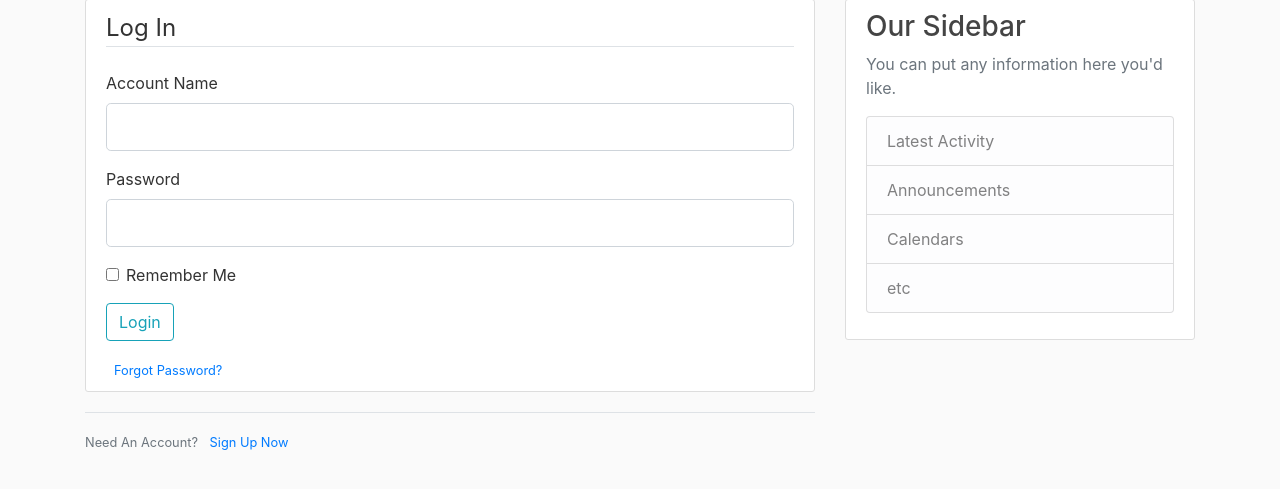
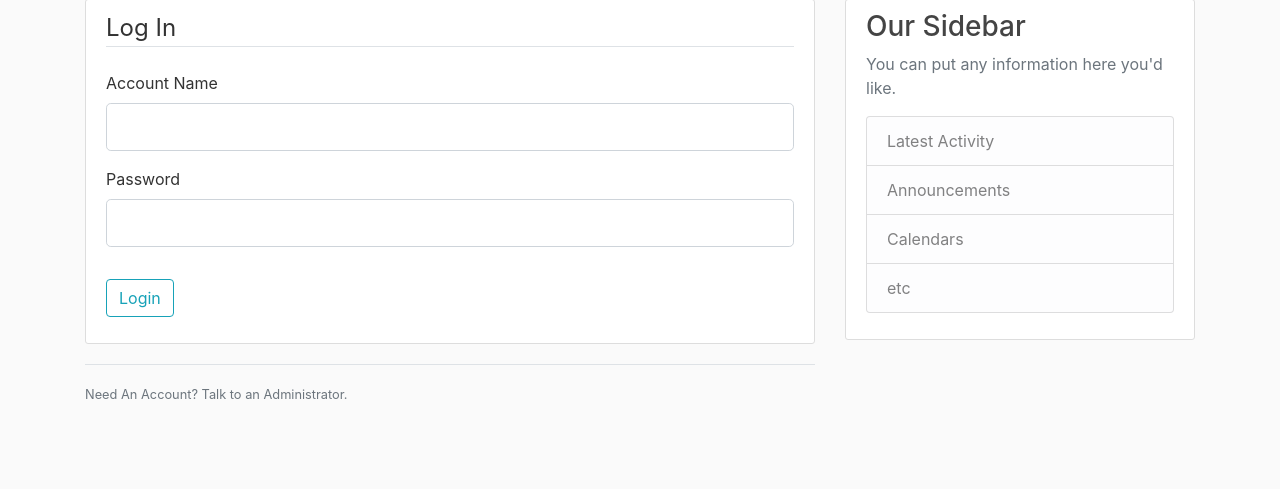
Before and after one commit to sohinithota/COMP-353-Project, a Flask app: page / in a window 1280 px wide. Shown: the part 81-570 px from the top of the page. Run offline with Flask 2, Linux system fonts and the light colour scheme; parts of the project's set-up code (start-up, migrations or seed data) failed here and were passed over; some libraries are stand-ins or nearby versions.

Commit message:
Create the proper login procedure
Signed-off-by: Nicholas Synovic <nicholas.synovic@gmail.com>

```diff
--- a/PYTHON CODE/flaskDemo/forms.py
+++ b/PYTHON CODE/flaskDemo/forms.py
@@ -43,10 +43,8 @@ class RegistrationForm(FlaskForm):
             raise ValidationError('That username is taken. Please choose a different one.')
 
 class LoginForm(FlaskForm):
-    accountname = StringField('Account Name',
-                        validators=[DataRequired()])
+    accountname = StringField('Account Name', validators=[DataRequired()])
     password = PasswordField('Password', validators=[DataRequired()])
-    remember = BooleanField('Remember Me')
     submit = SubmitField('Login')
 
 class UpdateAccountForm(FlaskForm):
--- a/PYTHON CODE/flaskDemo/routes.py
+++ b/PYTHON CODE/flaskDemo/routes.py
@@ -10,8 +10,6 @@ from datetime import datetime
 
 
 @app.route("/")
-@app.route("/login")
-
 @app.route("/login", methods=['GET', 'POST'])
 def login():
 	if current_user.is_authenticated:
@@ -20,7 +18,7 @@ def login():
 	if form.validate_on_submit():
 		user = User.query.filter_by(accountname=form.accountname.data).first()
 		if user and bcrypt.check_password_hash(user.password, form.password.data):
-			login_user(user, remember=form.remember.data)
+			login_user(user)
 			next_page = request.args.get('next')
 			return redirect(next_page) if next_page else redirect(url_for('home'))
 		else:
--- a/PYTHON CODE/flaskDemo/templates/login.html
+++ b/PYTHON CODE/flaskDemo/templates/login.html
@@ -1,7 +1,7 @@
 {% extends "layout.html" %}
 {% block content %}
     <div class="content-section">
-        <form method="POST" action="">
+        <form method="POST" action="{{url_for('login')}}">
             {{ form.hidden_tag() }}
             <fieldset class="form-group">
                 <legend class="border-bottom mb-4">Log In</legend>
@@ -31,22 +31,15 @@
                         {{ form.password(class="form-control form-control-lg") }}
                     {% endif %}
                 </div>
-                <div class="form-check">
-                    {{ form.remember(class="form-check-input") }}
-                    {{ form.remember.label(class="form-check-label") }}
-                </div>
             </fieldset>
             <div class="form-group">
                 {{ form.submit(class="btn btn-outline-info") }}
             </div>
-            <small class="text-muted ml-2">
-                <a href="#">Forgot Password?</a>
-            </small>
         </form>
     </div>
     <div class="border-top pt-3">
         <small class="text-muted">
-            Need An Account? <a class="ml-2" href="{{ url_for('register') }}">Sign Up Now</a>
+            Need An Account? Talk to an Administrator.
         </small>
     </div>
 {% endblock content %}
```
